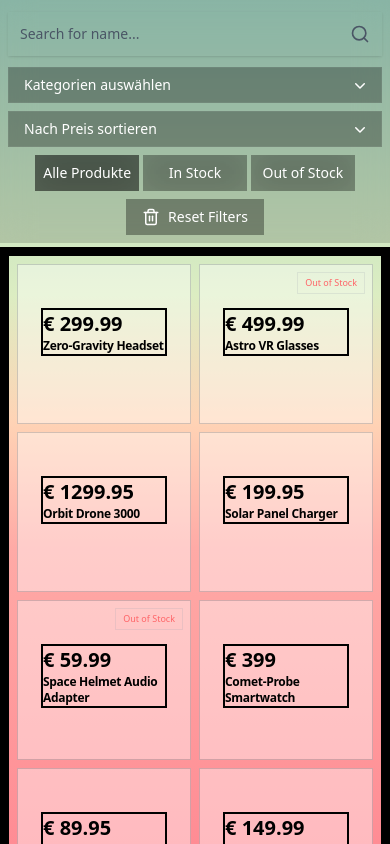
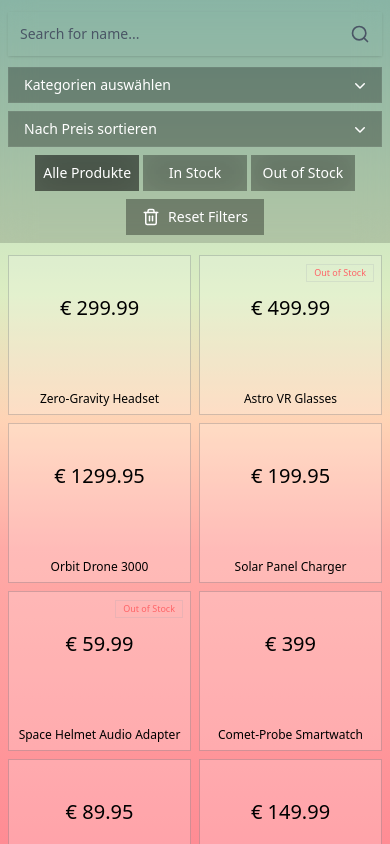
Before and after one commit to johnxadams/filter_scope, a Vue app: page / in a window 390 px wide. Shown: the top 844 px of the page. Built offline with nearby package versions, Linux system fonts and the light colour scheme.

Commit message:
responsiveness intact

```diff
--- a/src/components/Dropdown.vue
+++ b/src/components/Dropdown.vue
@@ -1,5 +1,5 @@
 <template>
-  <div ref="dropdown" class="relative inline-block text-left w-full sm:w-[30rem] md:w-auto">
+  <div ref="dropdown" class="relative inline-block text-left w-full sm:w-[30rem] md:w-auto z-50">
     <button
       @click="toggleVisibility"
       @keydown.space.exact.prevent="toggleVisibility"
@@ -36,7 +36,7 @@
         ref="dropdownList"
         role="listbox"
         tabindex="-1"
-        class="absolute left-0 mt-2 w-56 origin-top-right bg-gray-800 shadow-lg outline outline-1 outline-white/10 py-1 z-20"
+        class="absolute left-0 mt-2 w-56 origin-top-right bg-gray-800 shadow-lg outline outline-1 outline-white/10 py-1 z-50"
       >
         <li
           v-if="defaultOption"
@@ -59,7 +59,7 @@
           role="option"
           tabindex="0"
           :key="option"
-          class="px-4 py-2 text-sm text-gray-200 cursor-pointer hover:bg-white/5 hover:text-white focus:bg-white/5 focus:text-white focus:outline-none"
+          class="px-4 py-2 text-sm text-gray-200 bg-black cursor-pointer hover:bg-white/5 hover:text-white focus:bg-white/5 focus:text-white focus:outline-none z-50"
           @click="emitSelectedOption(option)"
           @keydown.enter.prevent="emitSelectedOption(option)"
           @keydown.space.prevent="emitSelectedOption(option)"
--- a/src/components/ProductList.vue
+++ b/src/components/ProductList.vue
@@ -24,7 +24,7 @@
     <ul
       role="list"
       tabindex="0"
-      class="border-9 grid gap-2 p-2 md:p-4 grid-cols-2 lg:mx-[5rem] md:grid-cols-3 lg:grid-cols-4 xl:col-span-2"
+      class="grid gap-2 p-2 md:p-4 grid-cols-2 lg:mx-[5rem] md:grid-cols-3 xl:grid-cols-4 xl:col-span-2"
     >
       <ProductListItem
         v-for="product in filteredAndSortedProducts"
--- a/src/components/ProductListItem.vue
+++ b/src/components/ProductListItem.vue
@@ -1,22 +1,30 @@
 <template>
   <li role="listitem">
     <article
-      class="flex w-[8/10] relative flex-col bg-white/40 min-h-40 md:min-h-90 gap-x-6 border-gray-600 p-6 inset-ring inset-ring-gray-800/20"
+      class="article-aspect flex aspect-[4/3] flex-col bg-white/20 gap-x-6 border-gray-600 p-2 pt-1 inset-ring inset-ring-gray-800/20 z-0"
       tabindex="0"
     >
-      <span
-        v-if="!product.inStock"
-        tabindex="0"
-        class="inline-flex items-center absolute right-2 top-2 px-2 py-1 text-[9px] font-medium text-red-400 inset-ring inset-ring-gray-400/20"
-        >Out of Stock</span
+      <div class="h-6 flex items-end justify-end">
+        <span
+          v-if="!product.inStock"
+          class="px-2 py-0.5 text-[9px] text-red-400 inset-ring inset-ring-gray-400/20"
+          tabindex="0"
+        >
+          Out of Stock
+        </span>
+      </div>
+      <div
+        class="price-name-container mt-3 h-30 sm:mt-15 sm:h-40 w-full flex justify-between flex-col items-center"
       >
-      <div class="flex flex-col mt-5 justify-between w-full border-2">
-        <p class="font-sans text-xl subpixel-antialiased font-semibold" tabindex="0">
+        <p
+          class="font-sans text-xl sm:text-4xl font-thin mb-4 sm:mb-12 subpixel-antialiased"
+          tabindex="0"
+        >
           € {{ product.price }}
         </p>
-        <h3 class="text-xs sm:text-sm font-semibold tracking-tight text-black" tabindex="0">
+        <p class="text-xs sm:text-sm font-extralight text-black" tabindex="0">
           {{ product.name }}
-        </h3>
+        </p>
       </div>
     </article>
   </li>
@@ -30,3 +38,16 @@ defineProps({
   },
 })
 </script>
+
+<style lang="scss" scoped>
+@media (max-width: 395px) {
+  .article-aspect {
+    height: 10rem;
+  }
+}
+@media (max-width: 466px) {
+  .article-aspect {
+    width: 100%;
+  }
+}
+</style>
```
